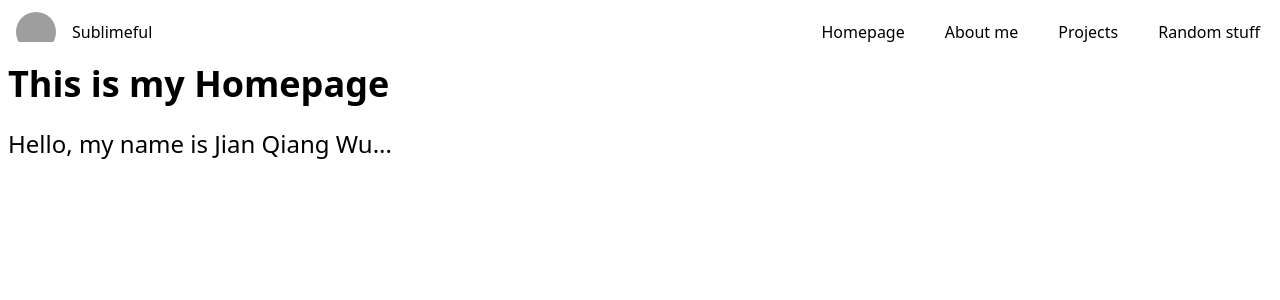
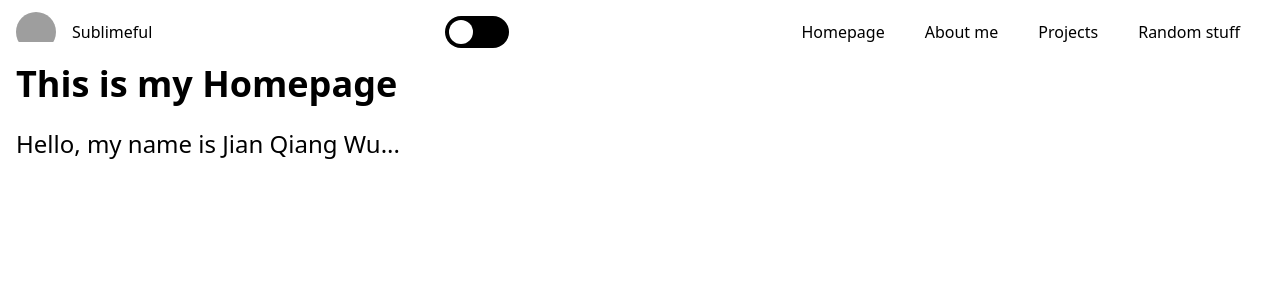
Before and after one commit to Sublimeful/Website-Sublimeful, a Next.js app: page / in a window 1280 px wide. Shown: the top 300 px of the page. Built offline with nearby package versions, Linux system fonts and the light colour scheme; grey boxes are pictures that could not be loaded.

Commit message:
Added dark/light toggle button

```diff
--- a/app/globals.css
+++ b/app/globals.css
@@ -1,4 +1,5 @@
 @import "tailwindcss";
+@variant dark (&:where(.dark, .dark *));
 
 /* width */
 ::-webkit-scrollbar {
--- a/app/layout.tsx
+++ b/app/layout.tsx
@@ -1,5 +1,6 @@
 // These styles apply to every route in the application
 import "@/app/globals.css";
+import ThemeSlider from "./ui/ThemeSlider";
 
 export const metadata = {
   title: "Sublimeful's Website",
@@ -13,12 +14,6 @@ export default function RootLayout({
 }) {
   return (
     <html lang="en">
-      <head>
-        <link
-          rel="icon"
-          href="https://avatars.githubusercontent.com/u/42013583"
-        />
-      </head>
       <body className="w-screen h-screen bg-white dark:bg-black text-black dark:text-white">
         <div className="w-full h-full grid grid-rows-[4rem_auto]">
           {/* Navbar */}
@@ -30,11 +25,11 @@ export default function RootLayout({
               >
                 <img src="https://avatars.githubusercontent.com/u/42013583" />
               </a>
-              <a href="https://github.com/Sublimeful">
-                Sublimeful
-              </a>
+              <a href="https://github.com/Sublimeful">Sublimeful</a>
             </div>
-            <div className="flex flex-row gap-10 mr-5">
+            {/* Light/Dark mode toggle */}
+            <ThemeSlider />
+            <div className="flex flex-row gap-10 mr-10">
               <a href="/">Homepage</a>
               <a href="/about">About me</a>
               <a href="/projects">Projects</a>
--- a/app/page.tsx
+++ b/app/page.tsx
@@ -1,6 +1,6 @@
 export default function Page() {
   return (
-    <main className="pl-2">
+    <main className="pl-4">
       <h1 className="font-bold text-4xl">This is my Homepage</h1>
       <br />
       <p className="text-2xl">Hello, my name is Jian Qiang Wu...</p>
--- /dev/null
+++ b/app/ui/Slider.tsx
@@ -0,0 +1,37 @@
+"use client";
+
+import { useRef, useState } from "react";
+
+export default function Slider({
+  onClick,
+  defaultChecked = false,
+  className,
+}: {
+  onClick?(checked: boolean): void;
+  defaultChecked?: boolean;
+  className?: string;
+}) {
+  const [checked, setChecked] = useState(defaultChecked);
+  const checkboxRef = useRef<HTMLInputElement>(null);
+
+  return (
+    <div
+      onClick={(_) => {
+        if (onClick) {
+          onClick(!checked);
+        }
+        setChecked(!checked);
+        checkboxRef.current.checked = !checked;
+      }}
+      className={`w-16 h-8 rounded-2xl content-center bg-black dark:bg-white cursor-pointer ${className}`}
+    >
+      <input
+        ref={checkboxRef}
+        className="peer absolute w-0 h-0 opacity-0"
+        type="checkbox"
+        defaultChecked={defaultChecked}
+      />
+      <div className="transition-transform w-6 h-6 rounded-full translate-x-1 peer-checked:translate-x-9 bg-white dark:bg-black" />
+    </div>
+  );
+}
--- /dev/null
+++ b/app/ui/ThemeSlider.tsx
@@ -0,0 +1,28 @@
+"use client";
+
+import { useEffect } from "react";
+import Slider from "./Slider";
+
+export default function ThemeSlider() {
+  useEffect(() => {
+    document.documentElement.classList.add(localStorage.theme);
+  }, []);
+
+  return (
+    <Slider
+      onClick={(checked) => {
+        if (checked) {
+          localStorage.theme = "light";
+          document.documentElement.classList.remove("dark");
+          document.documentElement.classList.add("light");
+        } else {
+          localStorage.theme = "dark";
+          document.documentElement.classList.remove("light");
+          document.documentElement.classList.add("dark");
+        }
+      }}
+      defaultChecked={localStorage.theme === "light"}
+      className="[&>div]:before:block [&>div]:peer-checked:before:bg-[url('/sun.svg')] [&>div]:before:bg-[url('/moon.svg')] [&>div]:before:bg-[4px_4px] [&>div]:before:bg-no-repeat [&>div]:before:w-full [&>div]:before:h-full [&>div]:peer-not-checked:before:filter-[invert(100%)]"
+    />
+  );
+}
```
Also changed, not shown: tsconfig.json (+4 -17 lines), public/moon.svg (added), public/sun.svg (added).
